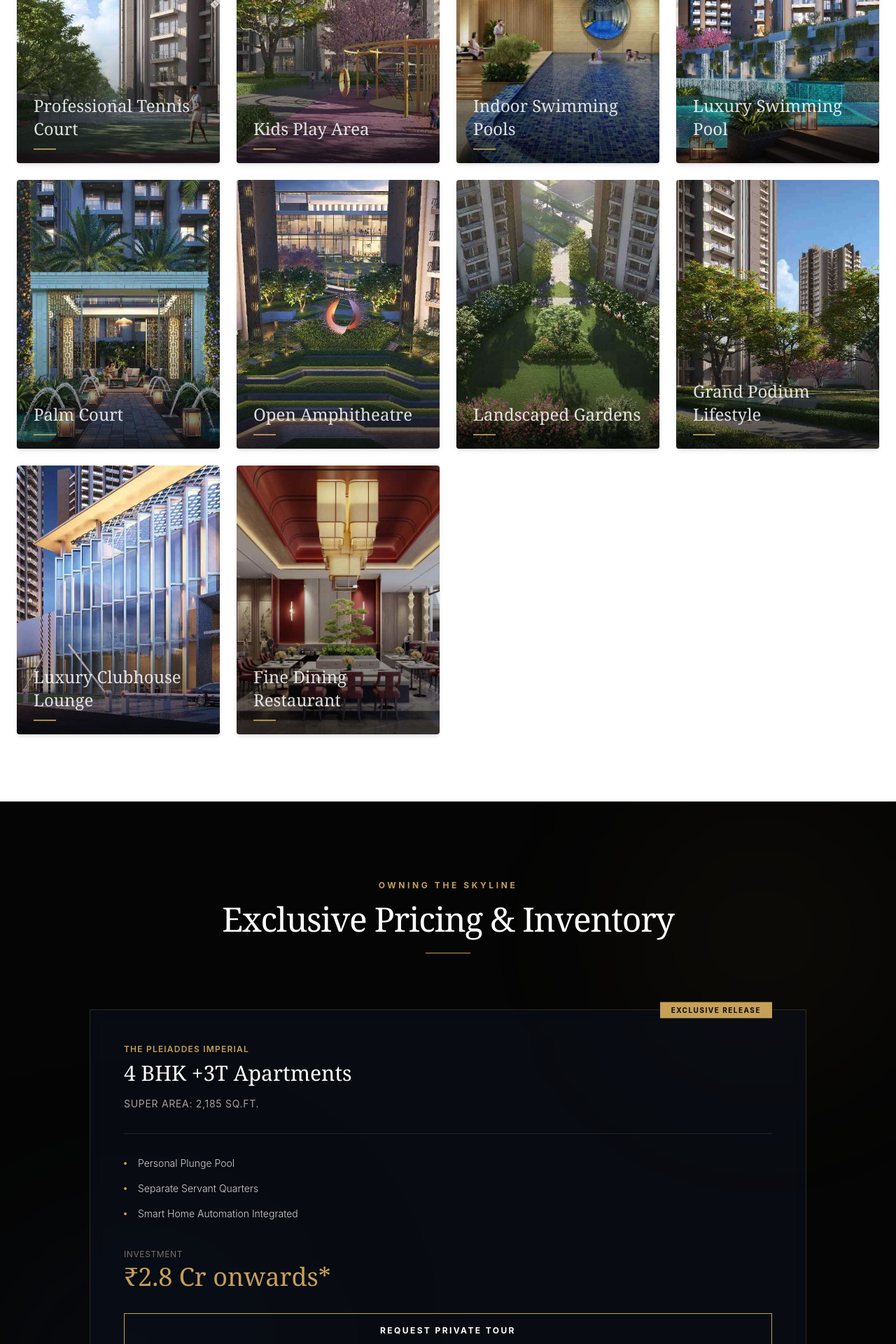
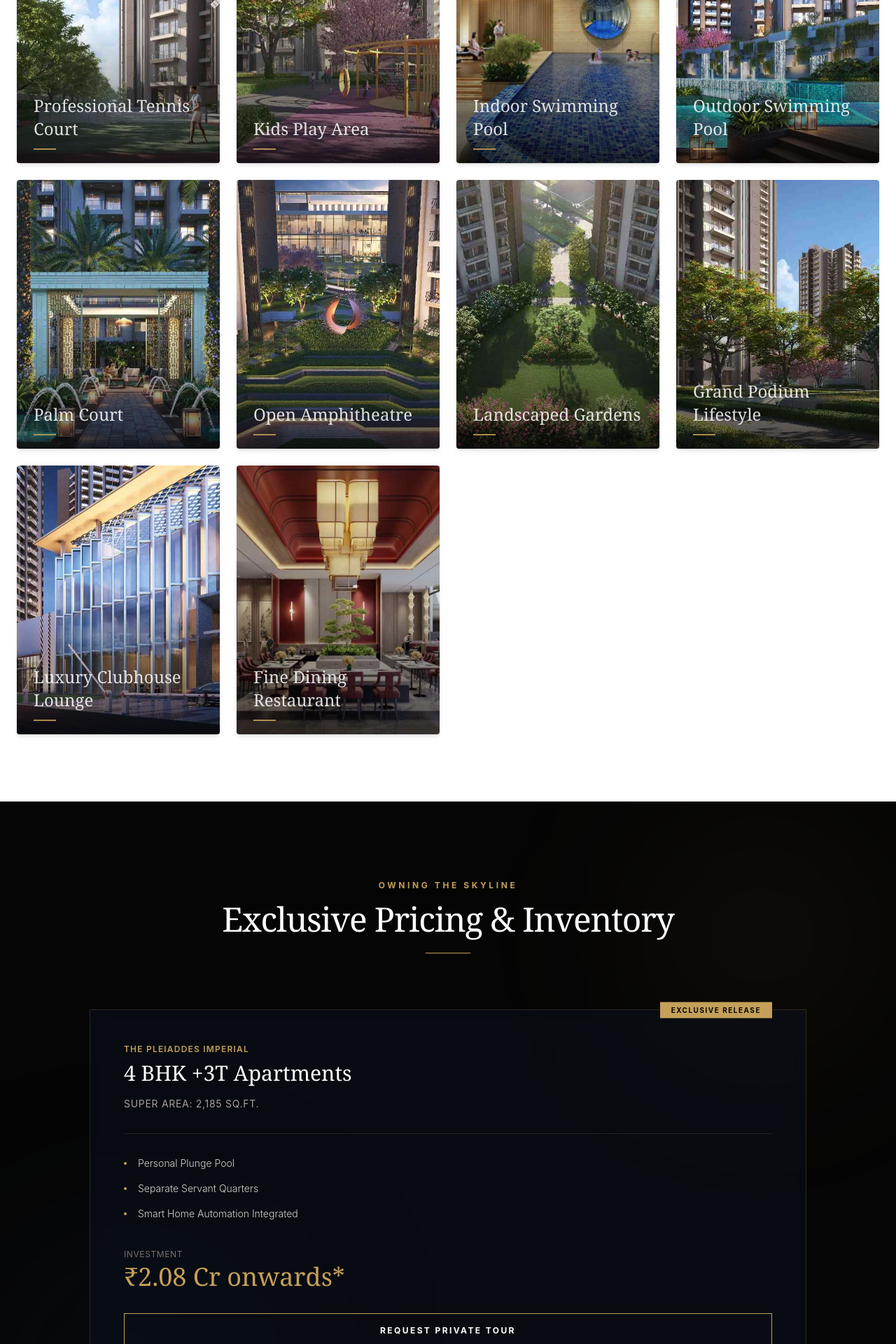
Before and after one commit to kashifgdfx/RG_Group_Project, a React (Vite) app: page / in a window 1280 px wide. Shown: the part 4200-6120 px from the top of the page at 70% size. Built offline with nearby package versions, Linux system fonts and the light colour scheme.

Commit message:
price chnage and 3bhk remove from all

```diff
--- a/src/components/BookingModal.jsx
+++ b/src/components/BookingModal.jsx
@@ -166,7 +166,7 @@ const BookingModal = ({ isOpen, onClose }) => {
                         className="w-full px-4 py-2.5 bg-stone/30 border border-stone/80 focus:border-gold focus:outline-none text-sm text-charcoal transition-colors cursor-pointer"
                       >
                         <option value="" disabled>Select Configuration</option>
-                        <option value="RG's Pleiaddes 3 BHK">RG's Pleiaddes 3 BHK</option>
+                        {/* <option value="RG's Pleiaddes 3 BHK">RG's Pleiaddes 3 BHK</option> */}
                         <option value="RG's Pleiaddes 4 BHK">RG's Pleiaddes 4 BHK</option>
                         <option value="General Investment">General Investment</option>
                       </select>
--- a/src/components/PricingSection.jsx
+++ b/src/components/PricingSection.jsx
@@ -15,7 +15,7 @@ const priceCollection = [
     type: "4 BHK +3T Apartments ",
     subTitle: "The Pleiaddes Imperial",
     area: "2,185 Sq.Ft.",
-    price: "₹2.8 Cr onwards*",
+    price: "₹2.08 Cr onwards*",
     highlights: ["Personal Plunge Pool", "Separate Servant Quarters", "Smart Home Automation Integrated"],
     tag: "Exclusive Release"
   }
--- a/src/data/amenitiesData.js
+++ b/src/data/amenitiesData.js
@@ -92,7 +92,7 @@ export const amenitiesData = [
 
 {
   id: "temperature-controlled-pools",
-  title: "Indoor Swimming Pools",
+  title: "Indoor Swimming Pool",
   img: "/indoor-pool.jpg",
   subtitle: "All-Season Luxury Experience",
   description:
@@ -107,7 +107,7 @@ export const amenitiesData = [
 
   {
     id: "temperature-controlled-pools",
-    title: "Luxury Swimming Pool",
+    title: "Outdoor Swimming Pool",
     img: "/amenities8.jpg",
     subtitle: "An Ocean of Opulence",
     description:
```
